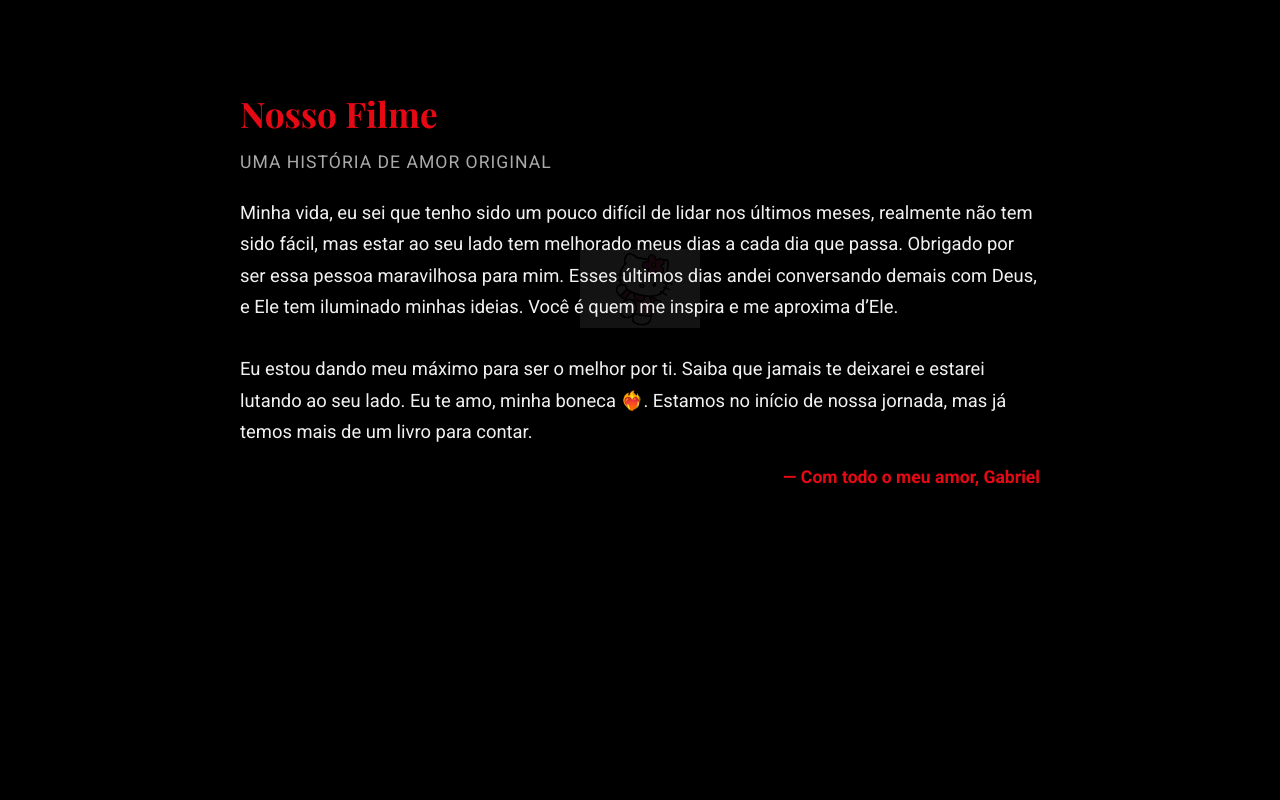
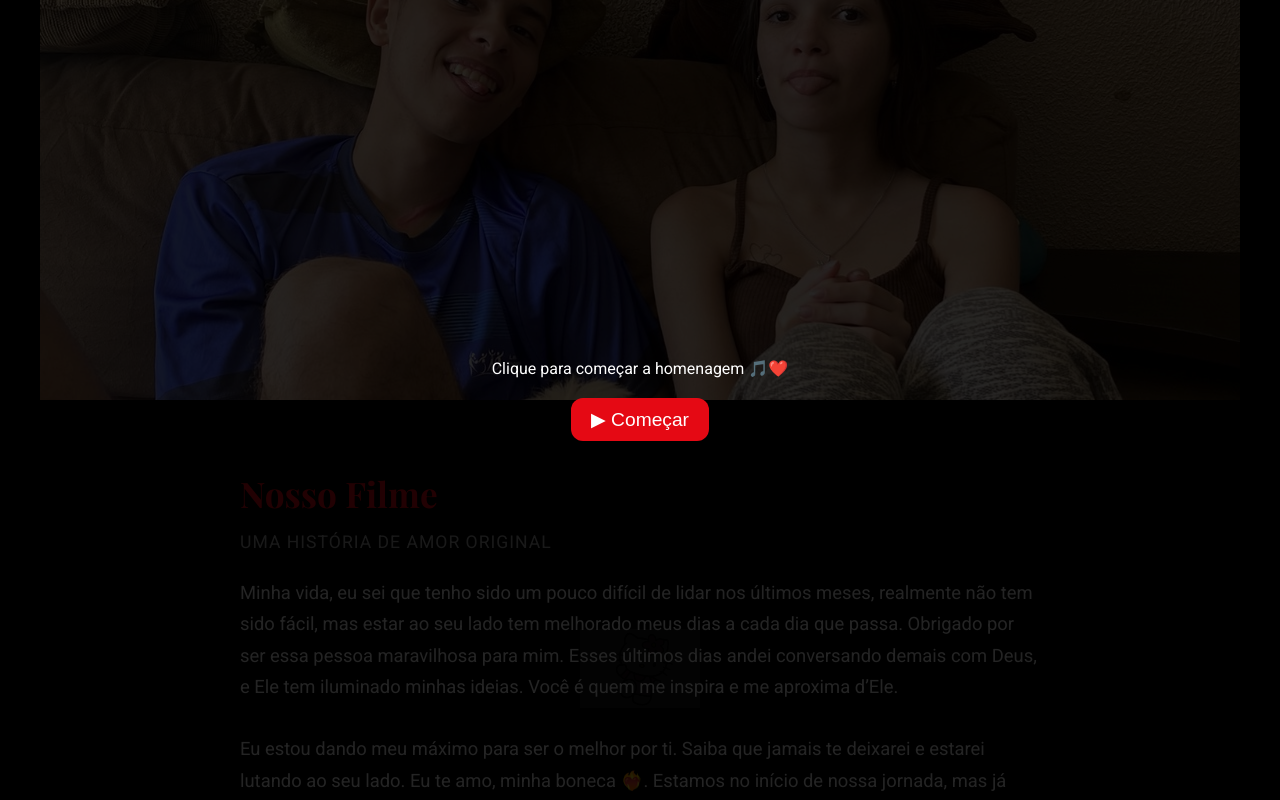
Before and after one commit to ggbiel-08/Eu-te-amo-minha-piccini, a plain HTML site: page index.html in a window 1280 px wide. Shown: the top 800 px of the page. Drawn offline with nearby package versions, Linux system fonts and the light colour scheme.

Commit message:
Update index.html

```diff
--- a/index.html
+++ b/index.html
@@ -19,13 +19,43 @@ body{
   min-height:100vh;
 }
 
+/* Banner estilo Netflix */
+.slideshow-container{
+  width:100%;
+  max-width:1200px;
+  height:400px;
+  margin:0 auto;
+  position:relative;
+  overflow:hidden;
+}
+.slide{
+  position:absolute;
+  inset:0;
+  opacity:0;
+  transition: opacity 1s ease-in-out;
+}
+.slide img{
+  width:100%;
+  height:100%;
+  object-fit:cover;
+}
+.slide.show{ opacity:1; z-index:1 }
+.slideshow-overlay{
+  position:absolute;
+  bottom:0; left:0; right:0;
+  padding:20px;
+  background:linear-gradient(180deg,rgba(0,0,0,0) 0%,rgba(0,0,0,0.6) 100%);
+  font-size:1.4rem;
+  font-weight:bold;
+}
+
 /* Carta estilo Netflix */
 .netflix-card {
   background: linear-gradient(180deg, rgba(0,0,0,0.85), rgba(0,0,0,0.92));
   border-radius: 12px;
   padding: 30px;
   max-width: 800px;
-  margin: 60px 20px;
+  margin: 40px 20px;
   position: relative;
   box-shadow: 0 20px 50px rgba(0,0,0,0.7);
   text-align: left;
@@ -64,10 +94,56 @@ body{
   font-size: 1.1rem;
   color: #e50914;
 }
+
+/* Hello Kitty flutuante */
+.hellokitty-container {
+  position: fixed;
+  inset: 0;
+  pointer-events: none;
+  z-index:0;
+}
+.kitty {
+  position: absolute;
+  width: 60px;
+  left: 50%;
+  top: -100px;
+  transform: translateX(-50%);
+  animation: float 12s linear infinite;
+  opacity: 0.8;
+}
+@keyframes float {
+  0% { transform: translateX(-50%) translateY(-100px) rotate(0deg); }
+  50% { transform: translateX(-50%) translateY(50vh) rotate(10deg); }
+  100% { transform: translateX(-50%) translateY(-100px) rotate(0deg); }
+}
+
+/* Timer */
+#timeTogether {
+  margin-top:20px;
+  font-size:1.2rem;
+  color:#fff;
+  text-align:center;
+}
 </style>
 </head>
 <body>
 
+<!-- Hello Kitty -->
+<div class="hellokitty-container">
+  <img src="hellokitty.png" class="kitty">
+</div>
+
+<!-- Slideshow estilo Netflix -->
+<div class="slideshow-container">
+  <div class="slide show"><img src="foto1.jpg" alt="Foto 1"></div>
+  <div class="slide"><img src="foto2.jpg" alt="Foto 2"></div>
+  <div class="slide"><img src="foto3.jpg" alt="Foto 3"></div>
+  <div class="slide"><img src="foto4.jpg" alt="Foto 4"></div>
+  <div class="slide"><img src="foto5.jpg" alt="Foto 5"></div>
+  <div class="slideshow-overlay">Nosso Filme ❤️</div>
+</div>
+
+<!-- Carta Netflix -->
 <div class="netflix-card">
   <div class="netflix-title">Nosso Filme</div>
   <div class="netflix-subtitle">Uma história de amor original</div>
@@ -83,5 +159,64 @@ body{
   <div class="signature">— Com todo o meu amor, Gabriel</div>
 </div>
 
+<!-- Timer -->
+<div id="timeTogether"></div>
+
+<!-- Música com clique inicial -->
+<div id="overlayPlay" style="position:fixed; inset:0; background:rgba(0,0,0,0.85); display:flex; justify-content:center; align-items:center; flex-direction:column; z-index:9999; color:#fff; cursor:pointer;">
+  <div>Clique para começar a homenagem 🎵❤️</div>
+  <button id="startBtn" style="margin-top:20px; padding:10px 20px; font-size:1.2rem; cursor:pointer; border-radius:12px; border:none; background: #e50914; color:#fff;">▶ Começar</button>
+</div>
+
+<audio id="bgAudio" loop>
+  <source src="musica.mp3" type="audio/mpeg">
+</audio>
+
+<script>
+// Slideshow automático
+(function(){
+  const slides = document.querySelectorAll('.slide');
+  let idx = 0;
+  const show = (i) => slides.forEach((s, k) => s.classList.toggle('show', k === i));
+  setInterval(() => { idx = (idx + 1) % slides.length; show(idx); }, 4000);
+})();
+
+// Música com clique inicial
+const audio = document.getElementById('bgAudio');
+const overlay = document.getElementById('overlayPlay');
+const startBtn = document.getElementById('startBtn');
+startBtn.addEventListener('click', async () => {
+  try {
+    await audio.play();
+    overlay.style.display = 'none';
+  } catch(e){
+    alert('Não foi possível tocar a música. Verifique o arquivo "musica.mp3".');
+  }
+});
+
+// Timer juntos
+function updateTimeTogether() {
+  const startDate = new Date("2025-04-02T14:02:00");
+  const now = new Date();
+  let diff = now - startDate;
+
+  const days = Math.floor(diff / (1000*60*60*24));
+  diff -= days * (1000*60*60*24);
+
+  const hours = Math.floor(diff / (1000*60*60));
+  diff -= hours * (1000*60*60);
+
+  const minutes = Math.floor(diff / (1000*60));
+  diff -= minutes * (1000*60);
+
+  const seconds = Math.floor(diff / 1000);
+
+  document.getElementById("timeTogether").innerText =
+    `Estamos juntos há ${days} dias, ${hours}h ${minutes}m ${seconds}s ❤️`;
+}
+setInterval(updateTimeTogether, 1000);
+updateTimeTogether();
+</script>
+
 </body>
 </html>
```
